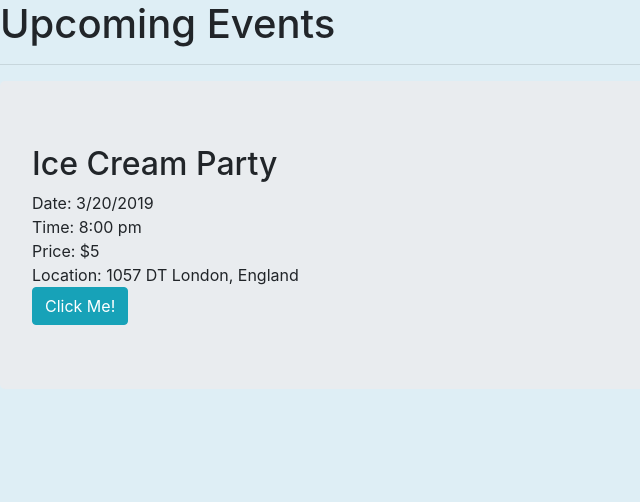
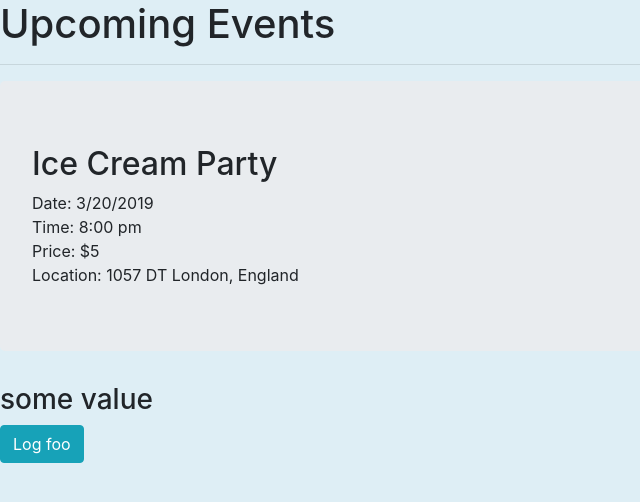
Before and after one commit to kstreich/ng-fundamentals, an Angular app: page / in a window 1280 px wide. Shown: the top 502 px of the page, without its empty margins (0-640 px from the left). Built offline with nearby package versions, Linux system fonts and the light colour scheme.

Commit message:
inter component communication

```diff
--- a/src/app/events/event-thumbnail.component.ts
+++ b/src/app/events/event-thumbnail.component.ts
@@ -13,15 +13,14 @@ import { Component, Input, Output, EventEmitter } from "@angular/core";
         <span>&nbsp;</span>
         <span>{{ event.location.city }}, {{ event.location.country }}</span>
       </div>
-      <button class="btn btn-info" (click)="handleClickMe()">Click Me!</button>
     </div>
   `
 })
 export class EventThumbnailComponent {
   @Input() event: any;
-  @Output() eventClick = new EventEmitter();
+  someProperty: any = "some value";
 
-  handleClickMe() {
-    this.eventClick.emit(this.event.name);
+  logFoo() {
+    console.log("foo");
   }
 }
--- a/src/app/events/events-list.component.ts
+++ b/src/app/events/events-list.component.ts
@@ -7,10 +7,9 @@ import { template } from "@angular/core/src/render3";
     <div>
       <h1>Upcoming Events</h1>
       <hr />
-      <event-thumbnail
-        (eventClick)="handleEventClicked($event)"
-        [event]="event1"
-      ></event-thumbnail>
+      <event-thumbnail #thumbnail [event]="event1"></event-thumbnail>
+      <h3>{{ thumbnail.someProperty }}</h3>
+      <button class="btn btn-info" (click)="thumbnail.logFoo()">Log foo</button>
     </div>
   `
 })
@@ -29,8 +28,4 @@ export class EventsListComponent {
       country: "England"
     }
   };
-
-  handleEventClicked(data) {
-    console.log("received:", data);
-  }
 }
```
